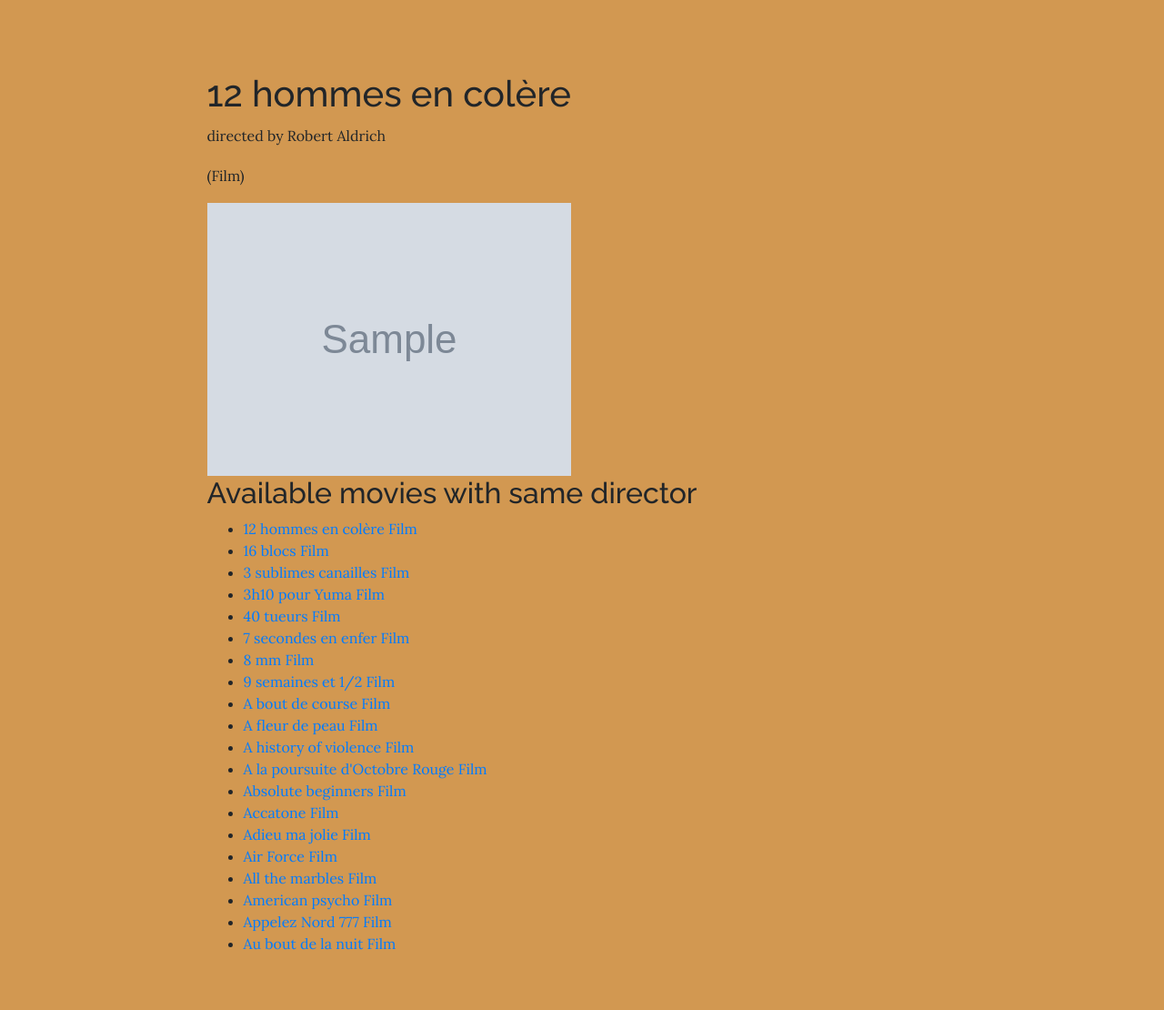
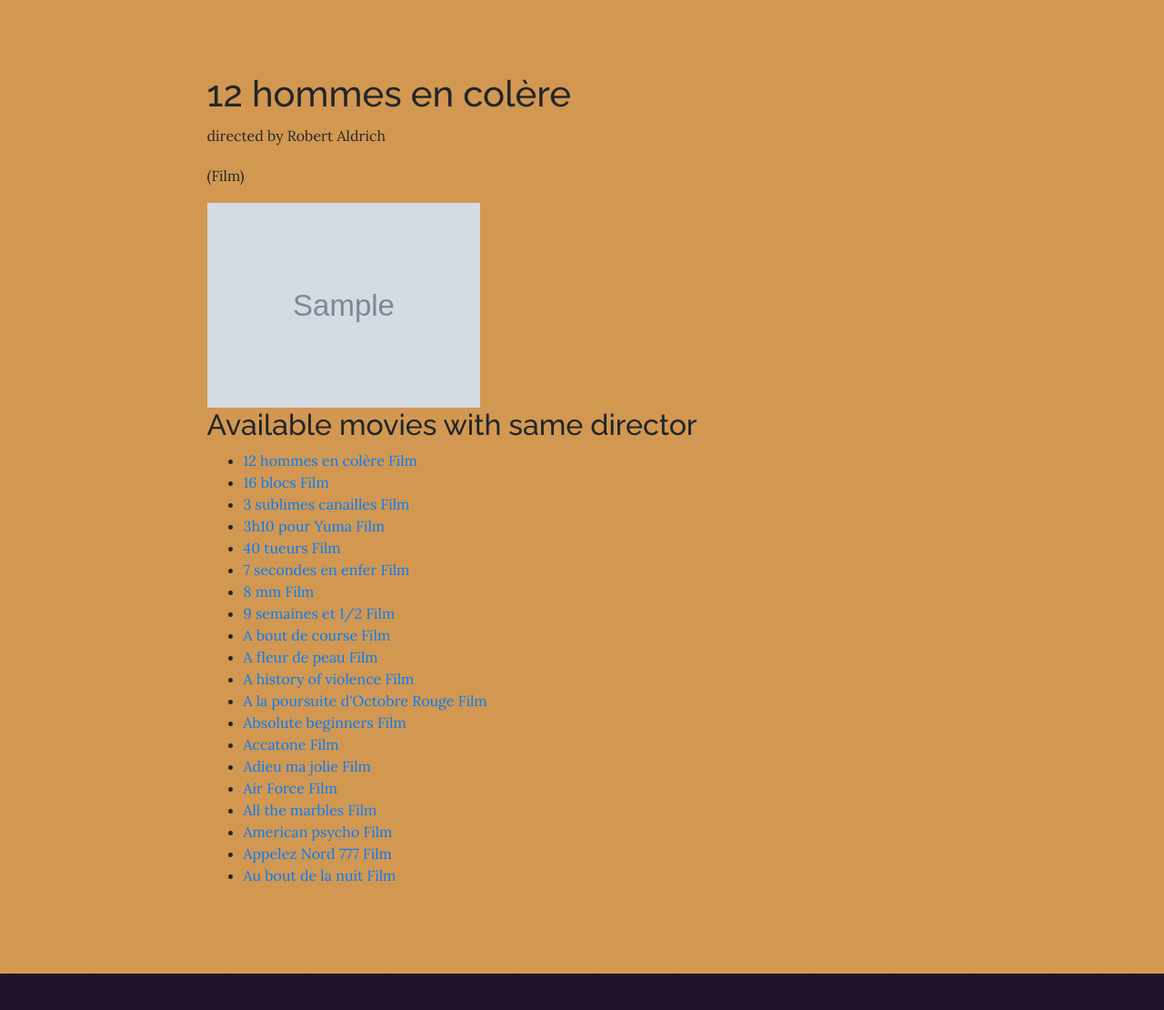
Before and after one commit to jolegrand10/moviedb, a Django app: template moviedb/templates/moviedb/movie_details.html in a window 1280 px wide. Shown: the part 441-1551 px from the top of the page at 91% size. Run offline with Django 3.2, Linux system fonts and the light colour scheme; data comes from the database, SQL or seed files in the repository; tables that the repository leaves empty hold one stand-in row (values such as "Sample post"); the template is opened without the code that fills it: values that come from a table or form of the project are taken from there, most other values are stand-ins (such as "Sample title", 1, 10 or a date in 2020); grey boxes marked "Sample" are stand-in pictures; some libraries are stand-ins or nearby versions.

Commit message:
Add style to pics

```diff
--- a/moviedb/templates/moviedb/movie_details.html
+++ b/moviedb/templates/moviedb/movie_details.html
@@ -8,7 +8,7 @@
     ({{movie.comment}})
   </p>
   <a href="{{link}}">
-	<img style="max-width:400px;"
+	<img style="max-width:300px;"
 	src="{{image}}" alt="some text">
   </a>
   <h2> Available movies with same director</h2>
```
